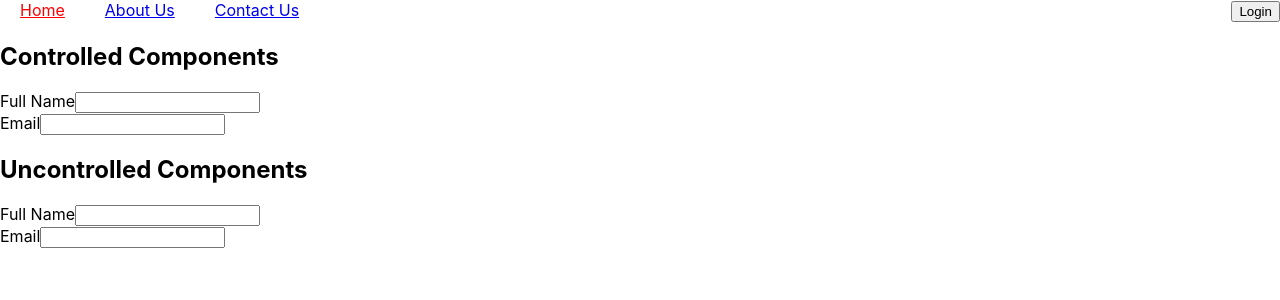
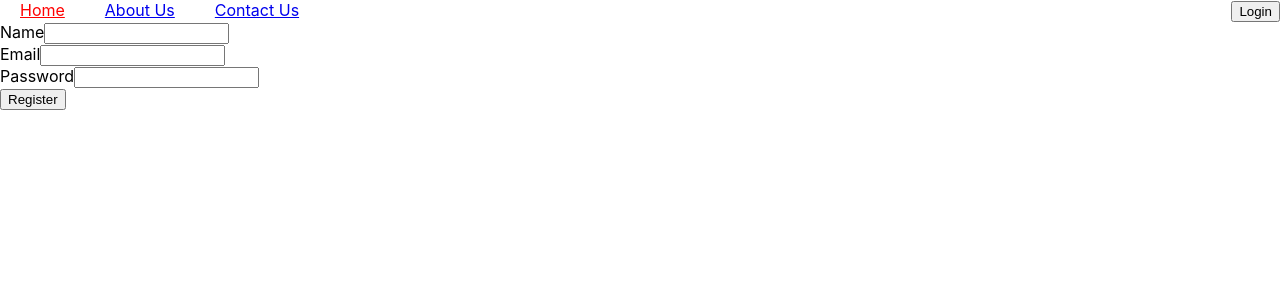
Before and after one commit to divyanshmoonat/ns-b1, a React app in the folder newton_school/: page / in a window 1280 px wide. Shown: the top 300 px of the page. Built offline with nearby package versions, Linux system fonts and the light colour scheme.

Commit message:
Form validation

```diff
--- a/newton_school/src/App.js
+++ b/newton_school/src/App.js
@@ -12,6 +12,7 @@ import UpdatingState from "./components/UpdatingState/UpdatingState";
 import Bindings from "./components/Bindings/Bindings";
 import Dashboard from "./components/24Feb/Dashboard/Dashboard";
 import ConUnConComponents from "./components/24Feb/ConUnConComponents/ConUnConComponents";
+import FormValidation from "./components/27Feb/FormValidation/FormValidation";
 
 const App = () => {
   // const percent = 60;
@@ -50,7 +51,8 @@ const App = () => {
       {/* <UpdatingState /> */}
       {/* <Bindings /> */}
       {/* <Dashboard /> */}
-      <ConUnConComponents />
+      {/* <ConUnConComponents /> */}
+      <FormValidation />
     </div>
   );
 };
--- /dev/null
+++ b/newton_school/src/components/27Feb/FormValidation/FormValidation.css
@@ -0,0 +1,3 @@
+.error-msg {
+  color: #ff0000;
+}
--- /dev/null
+++ b/newton_school/src/components/27Feb/FormValidation/FormValidation.jsx
@@ -0,0 +1,85 @@
+import { useState } from "react";
+
+import { validateForm } from "../../../utils/validations/Register";
+import "./FormValidation.css";
+
+const FormValidation = () => {
+  const [state, setState] = useState({
+    name: "",
+    email: "",
+    password: "",
+  });
+
+  const [errors, setErrors] = useState({
+    name: "",
+    email: "",
+    password: "",
+  });
+
+  const onFormSubmit = (e) => {
+    e.preventDefault();
+    console.log("Form submitted");
+    // Clear the old error stored in state variable
+    setErrors({});
+    // 1. Validate the form data using custom validation rule
+    const validationResult = validateForm(state);
+    if (Object.keys(validationResult).length > 0) {
+      // Error
+      setErrors(validationResult);
+      // 1.1 If the validtion fails, show the error messages on UI
+      return;
+    }
+    // 2. If validation passes, call the API and pass the data
+    alert("Form submission successful!");
+
+  };
+
+  const onInputChangeHandler = (e) => {
+    setState({ ...state, [e.target.name]: e.target.value });
+  };
+
+  return (
+    <div className="form-validation">
+      <form onSubmit={onFormSubmit}>
+        <div>
+          <label htmlFor="name">Name</label>
+          <input
+            name="name"
+            onChange={onInputChangeHandler}
+            type={"text"}
+            id="name"
+          />
+          <div>
+            <span className="error-msg">{errors.name}</span>
+          </div>
+        </div>
+        <div>
+          <label htmlFor="email">Email</label>
+          <input
+            name="email"
+            onChange={onInputChangeHandler}
+            type={"text"}
+            id="email"
+          />
+          <div>
+            <span className="error-msg">{errors.email}</span>
+          </div>
+        </div>
+        <div>
+          <label htmlFor="password">Password</label>
+          <input
+            name="password"
+            onChange={onInputChangeHandler}
+            type={"password"}
+            id="password"
+          />
+          <div>
+            <span className="error-msg">{errors.password}</span>
+          </div>
+        </div>
+        <input type={"submit"} value="Register" />
+      </form>
+    </div>
+  );
+};
+export default FormValidation;
--- /dev/null
+++ b/newton_school/src/utils/validations/Register.js
@@ -0,0 +1,27 @@
+/**
+ * Name : Min 4 and Max 10 characters
+ * Email : Valid email
+ * Password : Min 8 characters, includes an alphabet and a number, one upper case char, one lower case char and one special character
+ */
+export const validateForm = (formObject) => {
+  const errors = {};
+  if (formObject.name.length < 4 || formObject.name.length > 10) {
+    // InValid name
+    errors.name = "Name should contain min 4 and max 10 characters";
+  }
+
+  const emailRegex = /^\w+([\.-]?\w+)*@\w+([\.-]?\w+)*(\.\w{2,3})+$/;
+  if (!emailRegex.test(formObject.email)) {
+    // InValid email
+    errors.email = "Please enter a valid email address";
+  }
+
+  const passwordRegex = /^(?=.*[a-z])(?=.*[A-Z]).{8,}$/;
+  if (!passwordRegex.test(formObject.password)) {
+    // Valid password
+    errors.password =
+      "Password should contain min 8 characters, and must have an alphabet, number, lower, upper and special character";
+  }
+
+  return errors;
+};
```
Also changed, not shown: newton_school/notes.txt.
